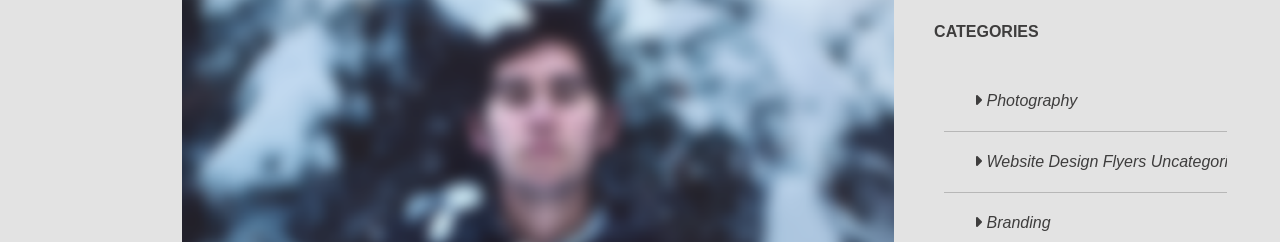
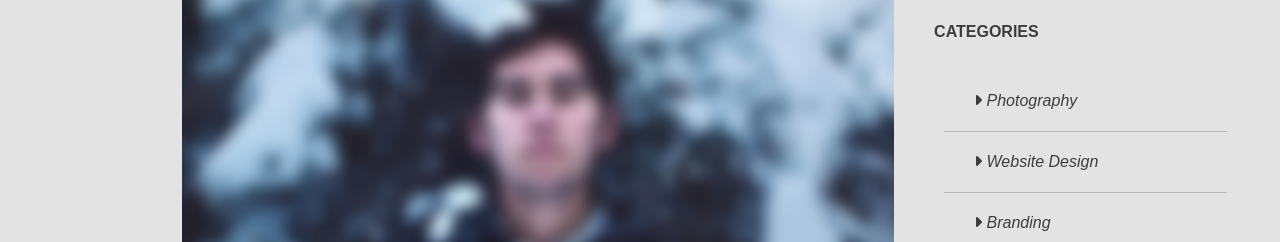
Before and after one commit to schnaya/rpi, a plain HTML site: page index.html in a window 1280 px wide. Shown: the part 1300-1542 px from the top of the page. Drawn offline with nearby package versions, Linux system fonts and the light colour scheme; a script that the page names is missing.

Commit message:
Update index.html

```diff
--- a/index.html
+++ b/index.html
@@ -332,7 +332,7 @@
 				<div class="acc-head side-list__item">
 					<a>
 						<i class="fa-solid fa-caret-right"></i>
-						Website Design Flyers Uncategories
+						Website Design
 					</a>
 				</div>
 				<div class="acc-body side-list__item">
```
